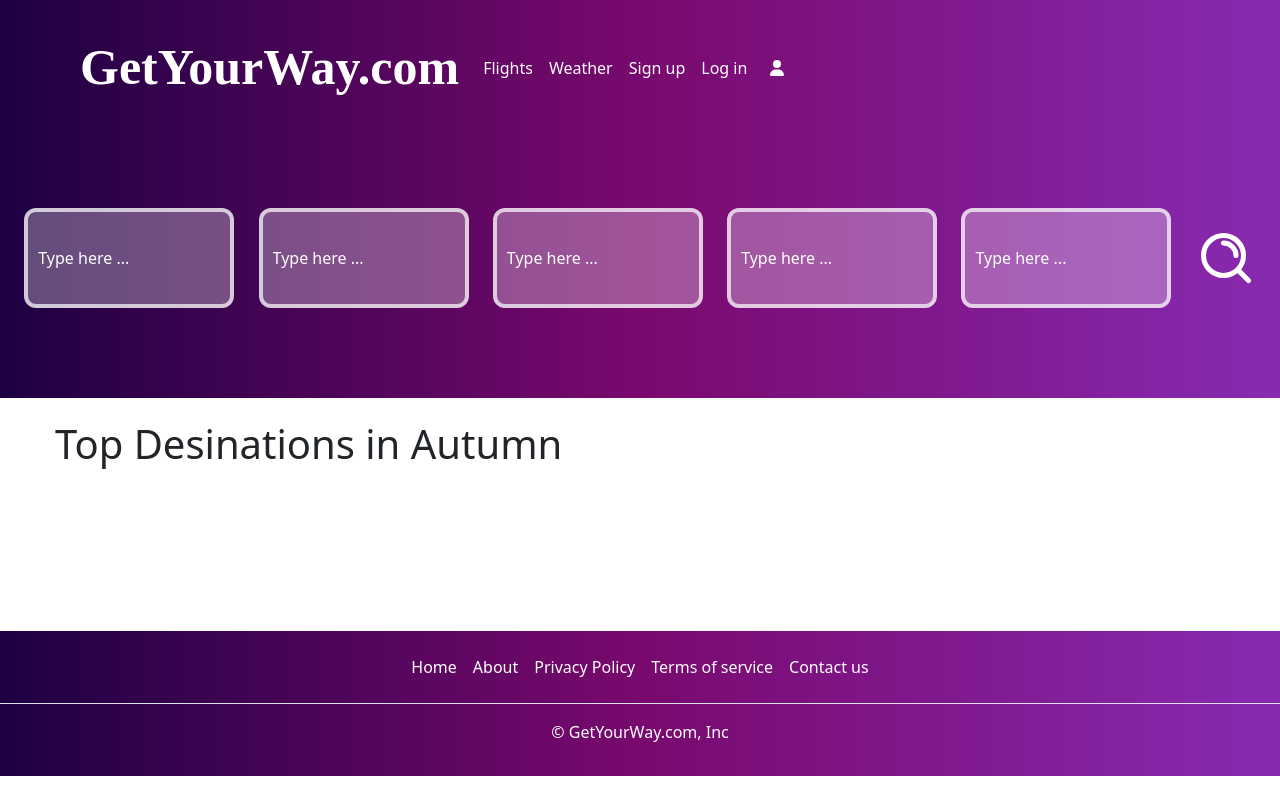
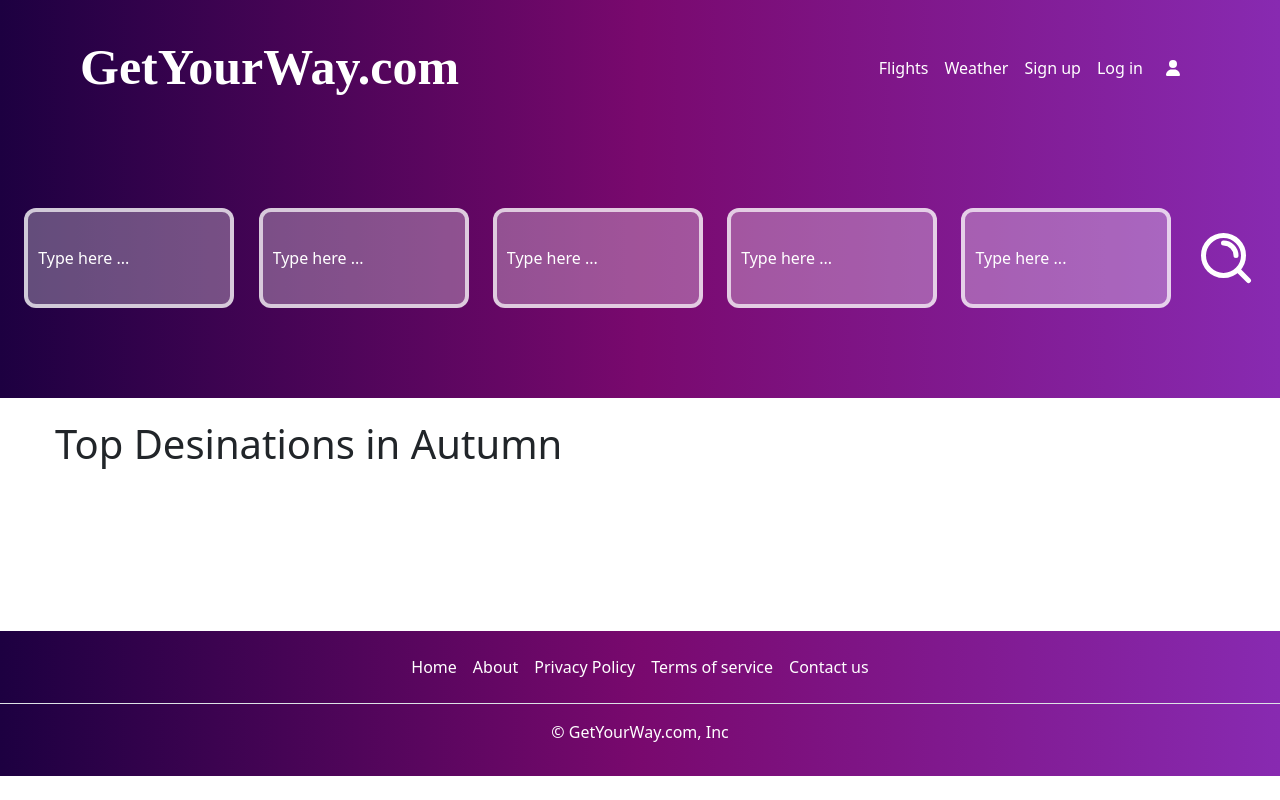
Before and after one commit to eclonghurst/SkyTwoFlyFront, a React (Create React App) app: page / in a window 1280 px wide. Built offline with nearby package versions, Linux system fonts and the light colour scheme.

Commit message:
fixed navbar f u bootstrap

```diff
--- a/src/CssFiles/NavBarCSS.css
+++ b/src/CssFiles/NavBarCSS.css
@@ -21,7 +21,7 @@ a.nav-link{
     margin-right: 10px;
 }
 
-.navbar-nav{
+ul.navbar-nav{
     padding-right: 15px;
     padding-left: 15px;
 }
@@ -29,3 +29,8 @@ a.nav-link{
 .accountIcon {
     margin-right: 100px;
 }
+@media (min-width: 992px){
+.navbar-expand-lg .navbar-collapse {
+    justify-content: flex-end;
+}
+}
```
